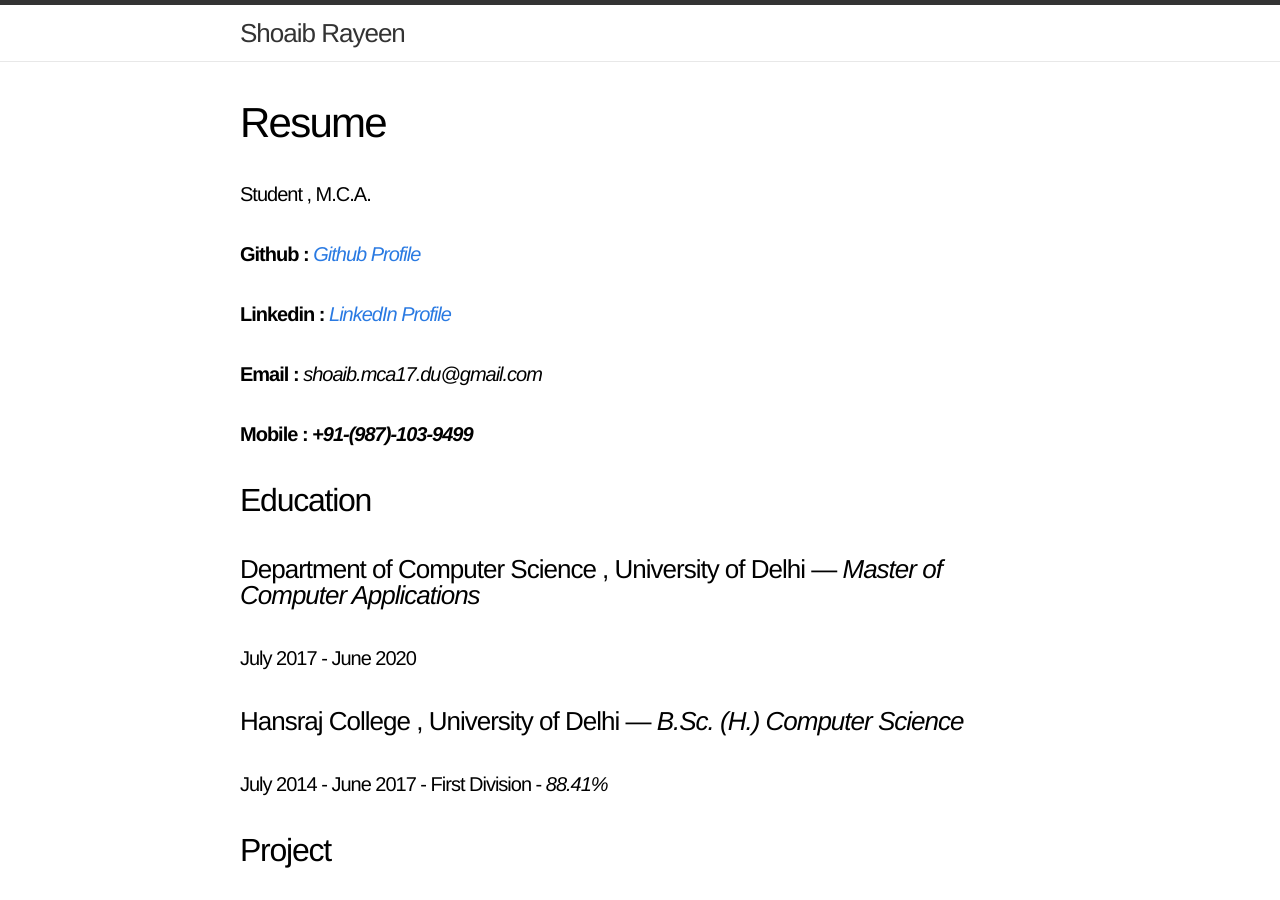
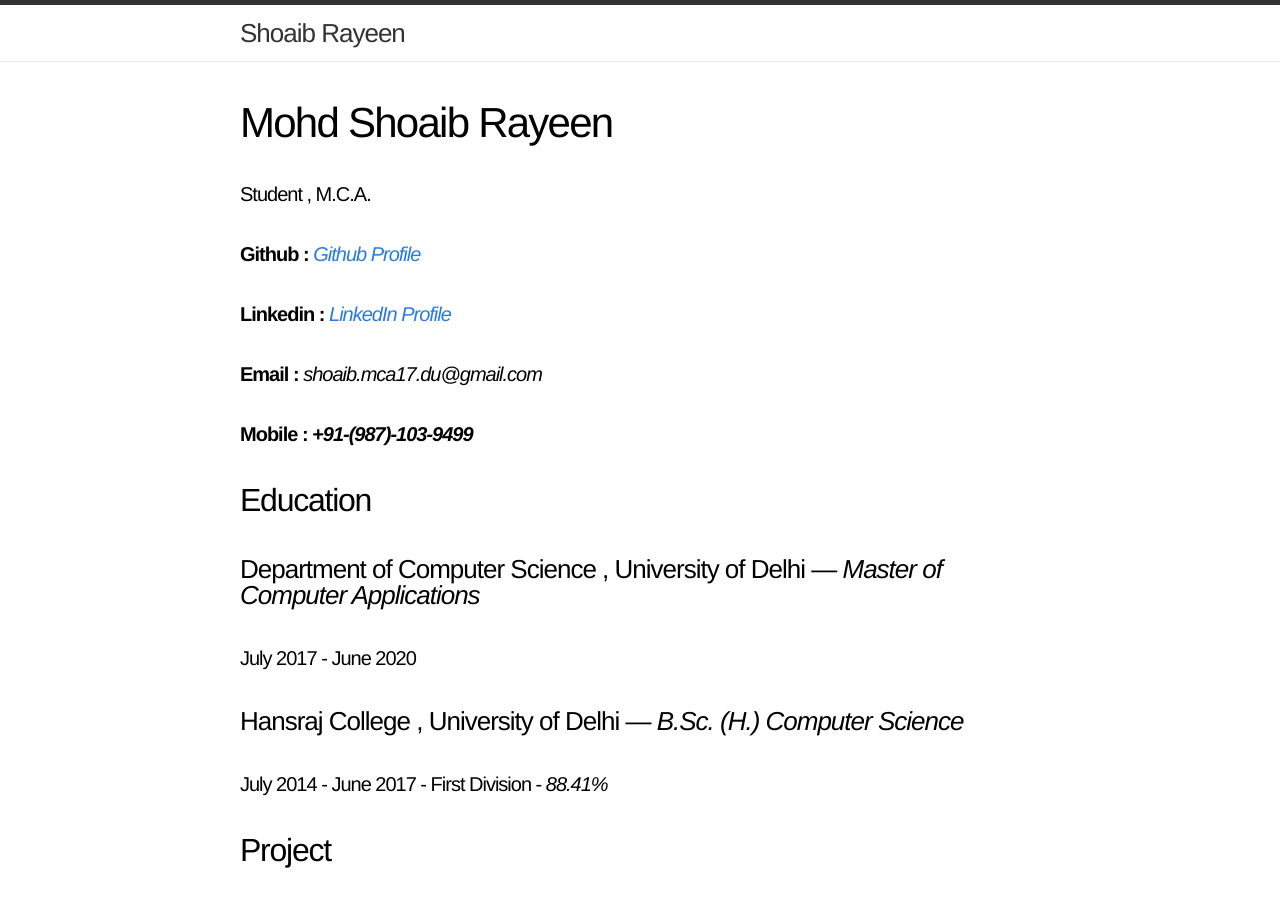
Before and after one commit to shoaibrayeen/shoaibrayeen.github.io, a Jekyll site: the page built from doc/resume.md, in a window 1280 px wide and 900 px high. Built offline with Jekyll 4.4.1, drawn with Linux system fonts in a browser that asks for light colours.

Commit message:
Update resume.md

```diff
--- a/doc/resume.md
+++ b/doc/resume.md
@@ -1,6 +1,6 @@
 ---
 layout: page
-title: Resume
+title: Mohd Shoaib Rayeen
 permalink: /doc/resume/
 ---
 
```
